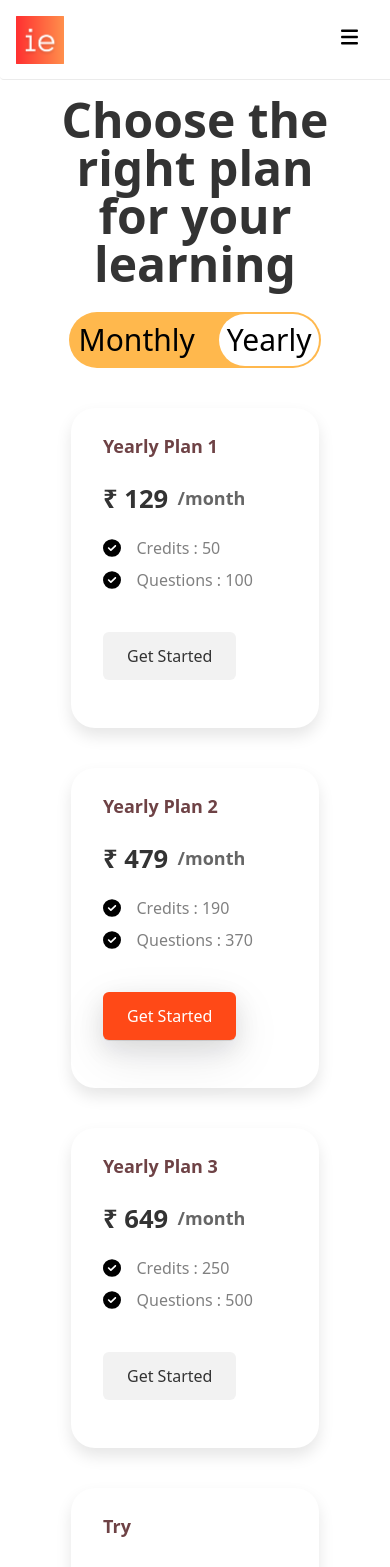
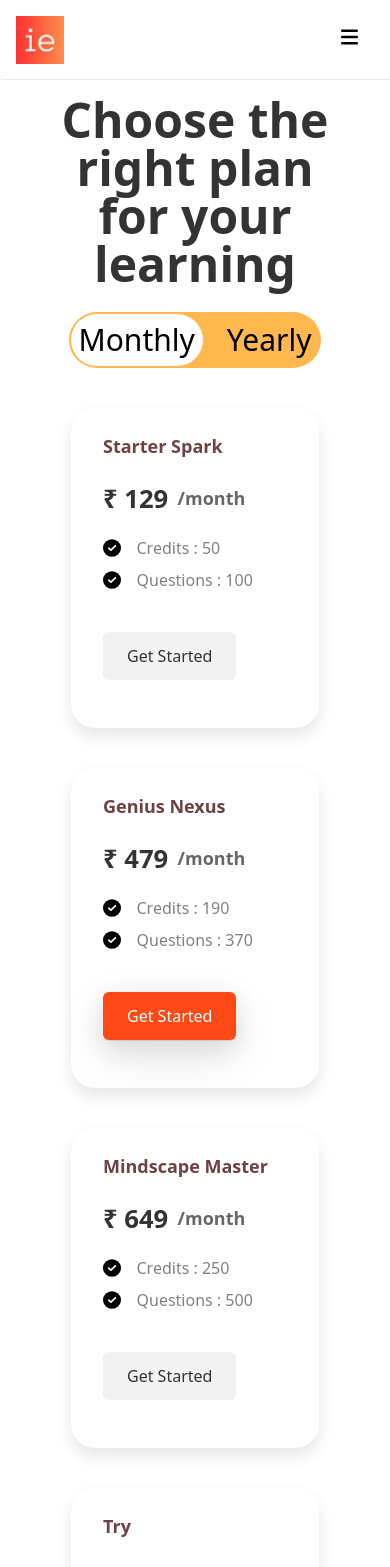
Before and after one commit to MayankGupta2023/ie-pwm, a Next.js app: page /pricing in a window 390 px wide. Shown: the top 1567 px of the page. Built offline with nearby package versions, Linux system fonts and the light colour scheme; no server answers.

Commit message:
Fix navbar logo link and handle mobile menu click

```diff
--- a/src/components/navbar2.js
+++ b/src/components/navbar2.js
@@ -1,6 +1,7 @@
 // Navbar.js
 import React, { useState, useEffect } from 'react';
 import { getAuth, signOut } from 'firebase/auth';
+import { useRouter } from 'next/router';
 import Link from 'next/link';
 import logo from '../assets/logo.png';
 import styles from '../styles/landing.module.css';
@@ -9,10 +10,10 @@ import menu from '../assets/menu.svg'
 import cross from '../assets/cross2.svg'
 
 const Navbar = () => {
-  const [bars, setBars] = useState(false);
+  const [bars, setBars] = useState(true);
   const [isLoggedIn, setIsLoggedIn] = useState(false);
   const auth = getAuth(app);
-
+  const router = useRouter();
   useEffect(() => {
     const unsubscribe = auth.onAuthStateChanged((user) => {
       setIsLoggedIn(!!user);
@@ -20,6 +21,8 @@ const Navbar = () => {
 
     return () => unsubscribe();
   }, []);
+
+  // console.log(bars)
 
   const handleLogout = async () => {
     try {
@@ -29,21 +32,43 @@ const Navbar = () => {
       console.error('Error logging out:', error);
     }
   };
+  const handleLogoClick = async () => {
+    try {
+      Router.push('/');
+    } catch (error) {
+      console.error('Error logging out:', error);
+    }
+  };
+
+  const handleClick = () => {
+    // Check if the viewport width is less than 640px using media query
+    const isMobile = window.matchMedia('(max-width: 640px)').matches;
+
+    if (isMobile) {
+      console.log('Button clicked on a mobile device (viewport width < 640px)');
+      setBars(!bars);
+      // Add your desired logic or additional code here
+    }
+  };
 
   return (
     <div style={{ color: 'rgb(102, 102, 102)' }} className={`h-full bg-white flex justify-between tracking-tight pl-4 pr-2 items-center font-medium  rounded-l font-inter ${styles.b1}`}>
-        <a href='/' >
-  <div className='flex text-black gap-4 items-center text-3xl'>
-    <img src={logo.src} alt='logo' className={`h-12 ${styles.logo}`} />
-  </div>
-</a>
+      <a href='/' onClick={handleLogoClick}>
+        <div className='flex text-black gap-4 items-center text-3xl'>
+          <img src={logo.src} alt='logo' className={`h-12 ${styles.logo}`} />
+        </div>
+      </a>
 
-      <div className={bars ? 'hidden' : `text-base flex  justify-around min-w-80 ${styles.nav}`}>
-        <Link href="/">Upgrade</Link>
 
-     <Link href="/pricing">Contact</Link>
+      <div className={bars ? `${styles.navhide} sm:text-base sm:flex sm:justify-around sm:min-w-80  ` : `text-base flex justify-around min-w-80 ${styles.nav}`}
+        onClick={handleClick}
+      >
+        <Link href="/">Home</Link>
+        <Link href="/pricing">Upgrade</Link>
+        <Link href="">Contact</Link>
 
         <Link href="/profile">Profile</Link>
+
 
         {/* {isLoggedIn ? (
           <button onClick={handleLogout}>Logout</button>
--- a/src/pages/Working.js
+++ b/src/pages/Working.js
@@ -508,9 +508,9 @@ const Working = () => {
                         <button style={{ background: "#fe7544" }} className='font-inter font-semibold text-white py-2 w-full text-center mt-16 rounded-lg shadow-xl bg-white'>Get Chapter-Wise Notes</button>
                         <button style={{ background: "#fe7544" }} onClick={handleFAQSClick} className='font-inter font-semibold text-white py-2 w-full text-center mt-16 rounded-lg shadow-xl bg-white'>Get FAQs</button>
                     </div>
-                    <div className={`w-3/6 min-h-screen h-fit bg-white p-8 border-2 border ml-2  ${styles.right}`}>
+                    <div className={`w-3/6 min-h-screen  bg-white p-8 border-2 border ml-2  ${styles.right}`}>
                         <div className='font-bold text-2xl'>Results</div>
-                        <div className='mt-4'>
+                        <div className='mt-4 h-screen w-full'>
                             {isLoading ? (
                                 <p>Loading PDF...</p>
                             ) : pdfUrl ? (
@@ -524,8 +524,8 @@ const Working = () => {
                             ) :
                                 (
                                     // <PDFViewer pdfUrl="https://drive.google.com/file/d/1BxMV35FcHYVKhWDYrJv8ohuWvvMROXna/view?usp=sharing" />
-                                    <div class="pdf-container">
-                                    <iframe className='ml-8 h-96 w-96'  src="https://drive.google.com/file/d/1BxMV35FcHYVKhWDYrJv8ohuWvvMROXna/preview" frameborder="0"></iframe>
+                                    <div className="pdf-container h-full w-full">
+                                    <iframe className=' h-full w-full'  src="https://drive.google.com/file/d/1BxMV35FcHYVKhWDYrJv8ohuWvvMROXna/preview" frameborder="0"></iframe>
                                   </div>
                                 )}
                         </div>
--- a/src/pages/pricing.js
+++ b/src/pages/pricing.js
@@ -43,7 +43,7 @@ const containerStyle = {
 };
 
 const Pricing = () => {
-  const [showMonthlyPlans, setShowMonthlyPlans] = useState(true);
+  const [showMonthlyPlans, setShowMonthlyPlans] = useState(false);
   const [dropicon1, setDropIcon1] = useState(plus.src);
   const [dropicon2, setDropIcon2] = useState(plus.src);
   const [dropicon3, setDropIcon3] = useState(plus.src);
@@ -52,10 +52,10 @@ const Pricing = () => {
   };
 
   const monthlyPlans = [
-    { title: 'Monthly Plan 1', price: 129, credits: 50, questions: 100, highlight: false },
-    { title: 'Monthly Plan 2', price: 479, credits: 190, questions: 370, highlight: true },
-    { title: 'Monthly Plan 3', price: 649, credits: 250, questions: 500, highlight: false },
-    { title: 'Try', price: 200, credits: 100, questions: 200, highlight: false },
+    { title: 'Starter Spark', price: 129, credits: 50, questions: 100, highlight: false },
+    { title: 'Genius Nexus', price: 479, credits: 190, questions: 370, highlight: true },
+    { title: 'Mindscape Master', price: 649, credits: 250, questions: 500, highlight: false },
+    { title: 'Try', price: 219, credits: 60, questions: 120, highlight: false },
 
 
 
@@ -66,7 +66,7 @@ const Pricing = () => {
     { title: 'Yearly Plan 1', price: 129, credits: 50, questions: 100, highlight: false },
     { title: 'Yearly Plan 2', price: 479, credits: 190, questions: 370, highlight: true },
     { title: 'Yearly Plan 3', price: 649, credits: 250, questions: 500, highlight: false },
-    { title: 'Try', price: 200, credits: 100, questions: 200, highlight: false },
+    { title: 'Try', price: 219, credits: 100, questions: 200, highlight: false },
 
   ];
 
@@ -136,7 +136,7 @@ const Pricing = () => {
               className={`bg-white px-8 py-4 my-4 mx-2 rounded-3xl shadow-md flex flex-col py-6 w-80 min-h-80 h-fit ${style.card}`}
             >
               <h3 style={{ color: "#6e4245" }} className={`text-lg font-bold text-slate-500 mb-0 flex  items-center justify-start ${style.title}`}>{plan.title}</h3>
-              <h3 style={{ color: "#333333" }} className={`text-5xl font-bold  text-slate-800 mb-0 flex mt-6 mb-6 items-end justify-start ${style.price}`}>₹ {plan.price} <span style={{ color: "#666666" }} className='text-lg'> &nbsp;  /month</span> </h3>
+              <h3 style={{ color: "#333333" }} className={`text-5xl font-bold  text-slate-800 mb-0 flex mt-6 mb-6 items-end justify-start ${style.price}`}>₹ {plan.price} <span style={{ color: "#666666" }} className='text-lg'> &nbsp; {index==3?<span>only</span>: <span>/month</span> }</span> </h3>
               <div className="text-gray-900 mb-4">
                 <ul className="list-disc list-inside ">
                   <li className='list-none mb-2 ' style={{ color: '#71717a' }}>
--- a/src/styles/working.module.css
+++ b/src/styles/working.module.css
@@ -18,6 +18,7 @@
         width: 100%;
         margin-top: 50px;
         margin-left: 0;
+
     }
 
     .notes{
```
